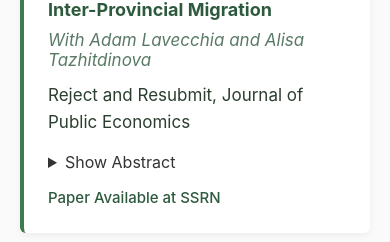
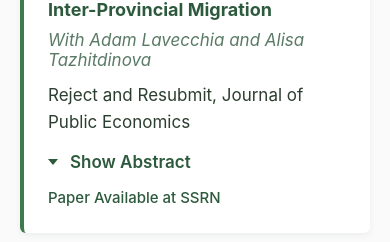
Before and after one commit to robbiemckercher97/academic-website, a Next.js app: page / in a window 390 px wide. Shown: the part 1779-2021 px from the top of the page. Built offline with nearby package versions, Linux system fonts and the light colour scheme.

Commit message:
Add CSS styling for abstract disclosure controls with rotating triangle indicator

```diff
--- a/styles/Home.module.css
+++ b/styles/Home.module.css
@@ -340,6 +340,69 @@
   font-size: var(--font-body);
 }
 
+/* ============================================
+   ABSTRACT DISCLOSURE
+   ============================================ */
+.abstractDetails {
+  margin: 1rem 0;
+  cursor: pointer;
+}
+
+.abstractSummary {
+  list-style: none;
+  padding: 0;
+  margin: 0;
+  display: flex;
+  align-items: center;
+  gap: 0.5rem;
+  font-size: var(--font-body);
+  font-weight: 600;
+  color: var(--color-primary);
+  cursor: pointer;
+  user-select: none;
+  transition: color 0.3s ease;
+}
+
+.abstractSummary:hover {
+  color: #1f3d2a;
+}
+
+/* Remove default summary arrow */
+.abstractSummary::-webkit-details-marker {
+  display: none;
+}
+
+.abstractTriangle {
+  display: inline-block;
+  width: 0;
+  height: 0;
+  border-left: 0.35rem solid transparent;
+  border-right: 0.35rem solid transparent;
+  border-top: 0.4rem solid currentColor;
+  margin-right: 0.25rem;
+  transition: transform 0.3s ease;
+}
+
+/* Rotate triangle when expanded */
+.abstractDetails[open] .abstractTriangle {
+  transform: rotate(90deg);
+}
+
+.abstractLabel {
+  display: inline-block;
+}
+
+.abstractContent {
+  margin-top: 1rem;
+  padding: 0;
+  font-size: var(--font-body);
+  color: var(--color-text);
+  line-height: var(--line-height-body);
+  white-space: pre-wrap;
+  word-wrap: break-word;
+  overflow-wrap: break-word;
+}
+
 .paperLinks {
   margin-top: 1rem;
   display: flex;
@@ -627,6 +690,14 @@
     font-size: var(--font-body-mobile);
   }
 
+  .abstractSummary {
+    font-size: var(--font-body-mobile);
+  }
+
+  .abstractContent {
+    font-size: var(--font-body-mobile);
+  }
+
   .paperLinks {
     gap: 1rem;
   }
@@ -679,6 +750,14 @@
     font-size: var(--font-body-mobile);
   }
 
+  .abstractSummary {
+    font-size: var(--font-body-mobile);
+  }
+
+  .abstractContent {
+    font-size: var(--font-body-mobile);
+  }
+
   .paperLinks {
     flex-direction: column;
     gap: 0.75rem;
```
